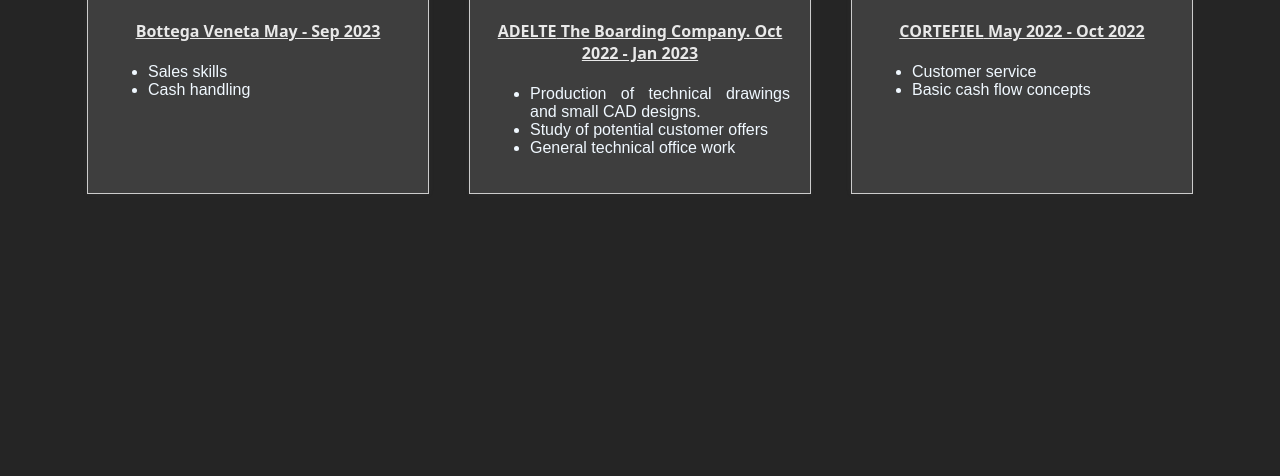
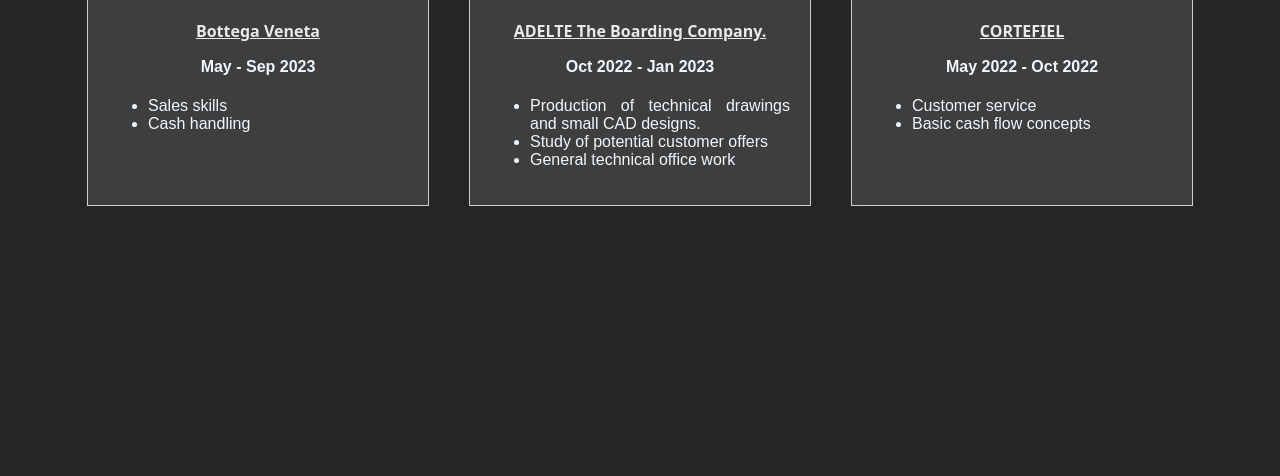
Before and after one commit to AlvaroEditor/personal-webpage, an Astro site: page /Experience in a window 1280 px wide. Shown: the part 324-800 px from the top of the page. Built offline with nearby package versions, Linux system fonts and the light colour scheme; Astro itself is replaced by a stand-in of ours.

Commit message:
Fixing a litle bug

```diff
--- a/src/pages/Experience.astro
+++ b/src/pages/Experience.astro
@@ -50,7 +50,7 @@
         <div>
             <h4>
                 <a href="https://www.bottegaveneta.com/en-es"
-                    ><strong>Bottega Veneta</strong> May - Sep 2023</a>
+                    ><strong>Bottega Veneta</strong> </a><p>May - Sep 2023</p>
             </h4>
             <ul>
                 <li>Sales skills</li>
@@ -69,7 +69,7 @@
         <div>
             <h4>
                 <a href="https://www.adelte.com/"
-                    ><strong>ADELTE</strong> The Boarding Company. Oct 2022 - Jan 2023</a>
+                    ><strong>ADELTE</strong> The Boarding Company. </a> <p>Oct 2022 - Jan 2023</p>
             </h4>
             <ul>
                 <li>Production of technical drawings and small CAD designs.</li>
@@ -89,7 +89,7 @@
         <div>
             <h4>
                 <a href="https://cortefiel.com/es/es"
-                    ><strong>CORTEFIEL</strong> May 2022 - Oct 2022</a>
+                    ><strong>CORTEFIEL</strong> </a> <p>May 2022 - Oct 2022</p>
             </h4>
             <ul>
                 <li>Customer service</li>
```
